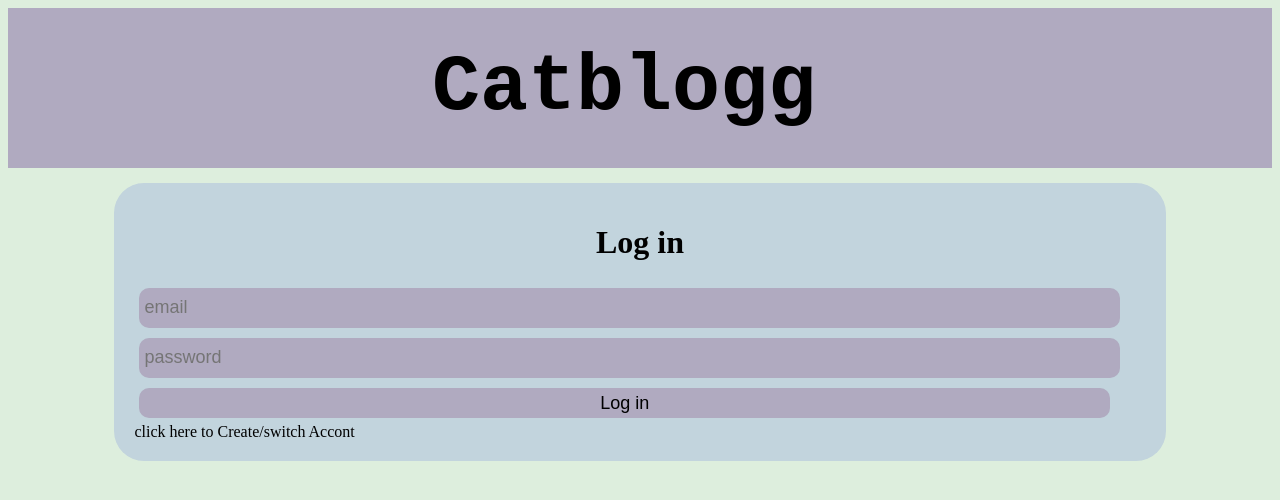
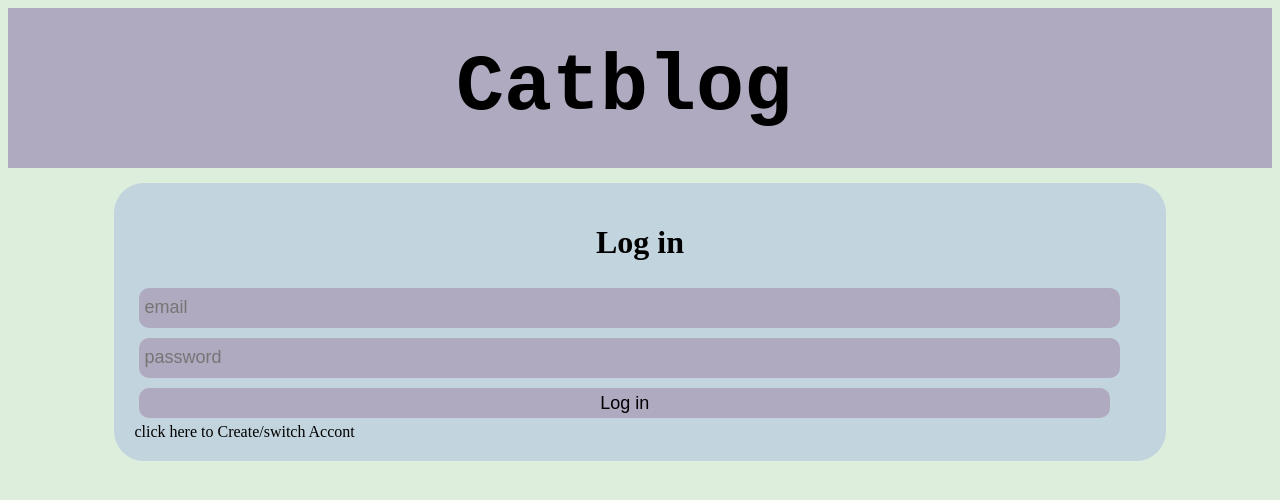
Before and after one commit to Codercat314/facebookLightFrontend, a Vue app: page /about in a window 1280 px wide. Shown: the top 500 px of the page. Built offline with nearby package versions, Linux system fonts and the light colour scheme.

Commit message:
fixed spell error

```diff
--- a/src/App.vue
+++ b/src/App.vue
@@ -6,7 +6,7 @@ import {  RouterView } from 'vue-router'
 <template>
   <header>
     <nav>
-      <h1>Catblogg</h1>
+      <h1>Catblog</h1>
     </nav>
   </header>
   <RouterView />
```
